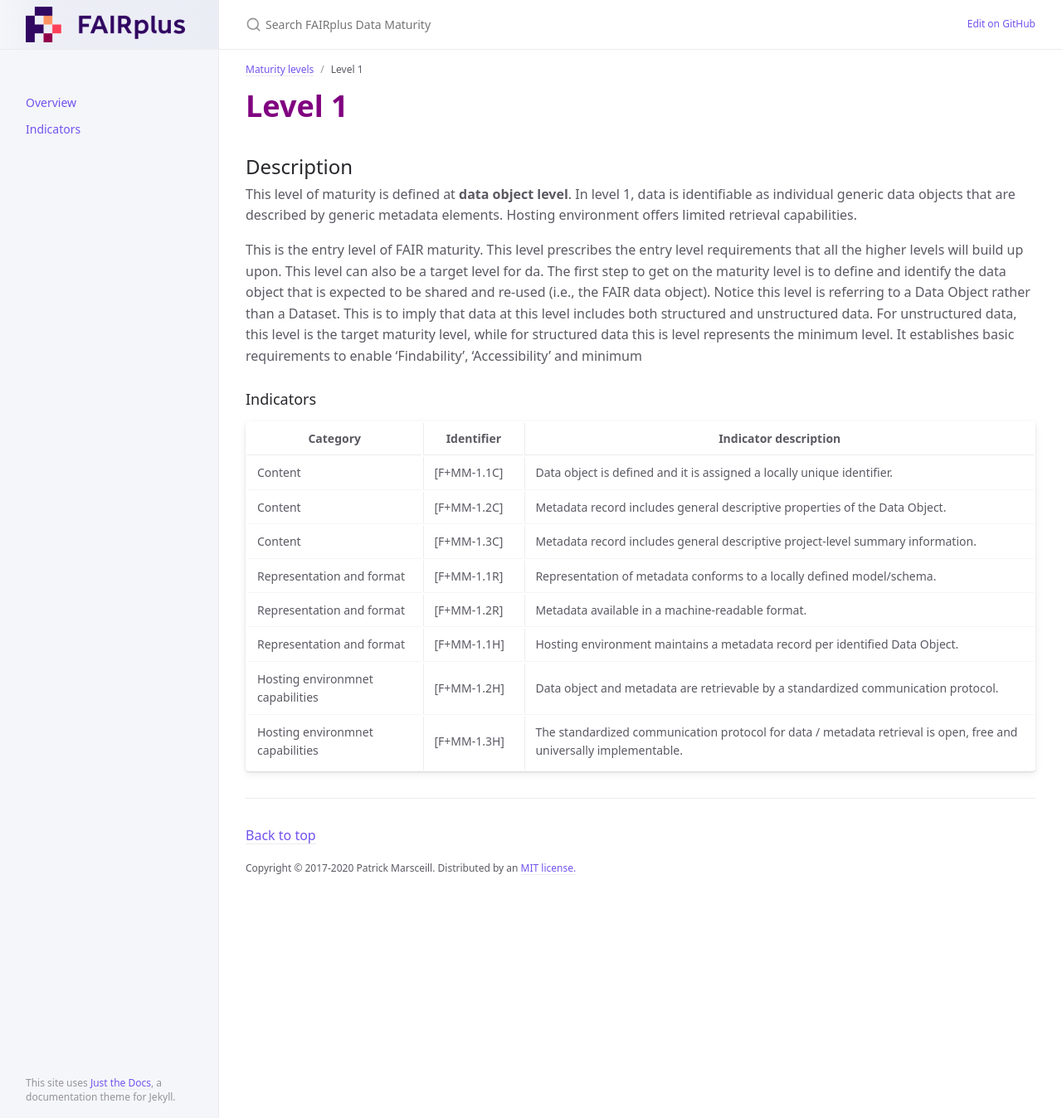
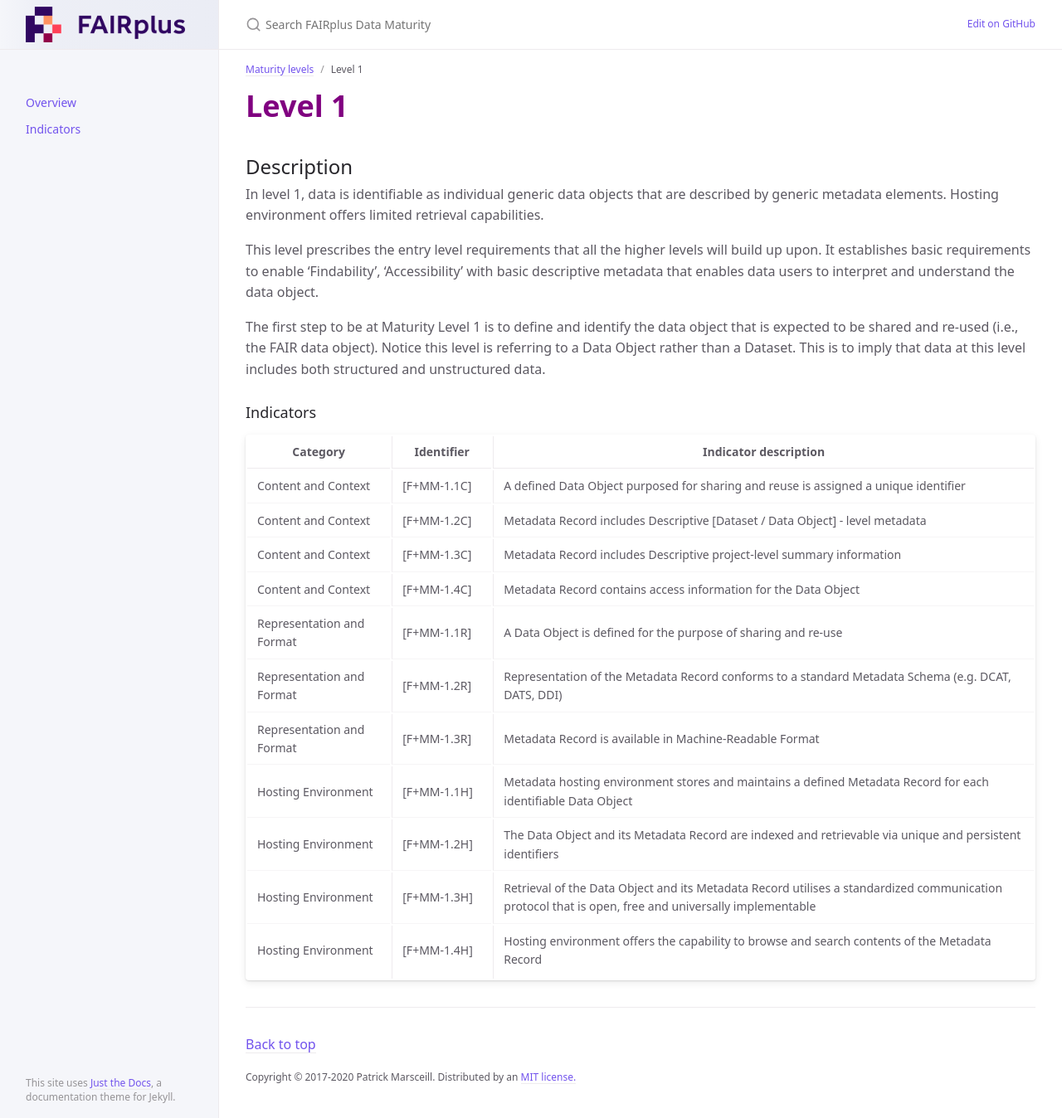
Before and after one commit to FAIRplus/Data-Maturity, a Jekyll site: the page built from docs/_levels/Level1.md, in a window 1280 px wide and 1348 px high. Shown: the whole window at 83% size. Built offline with Jekyll 4.4.1, drawn with Linux system fonts in a browser that asks for light colours.

```diff
--- a/docs/_levels/Level1.md
+++ b/docs/_levels/Level1.md
@@ -9,20 +9,24 @@
 
 ## Description
 
-This level of maturity is defined at **data object level**. In level 1, data is identifiable as individual generic data objects that are described by generic metadata elements. Hosting environment offers limited retrieval capabilities.
+In level 1, data is identifiable as individual generic data objects that are described by generic metadata elements. Hosting environment offers limited retrieval capabilities.
 
-This is the entry level of FAIR maturity. This level prescribes the entry level requirements that all the higher levels will build up upon. This level can also be a target level for da.
-The first step to get on the maturity level is to define and identify the data object that is expected to be shared and re-used (i.e., the FAIR data object). Notice this level is referring to a Data Object rather than a Dataset. This is to imply that data at this level includes both structured and unstructured data. For unstructured data, this level is the target maturity level, while for structured data this is level represents the minimum level. It establishes basic requirements to enable 'Findability', 'Accessibility' and minimum
+This level prescribes the entry level requirements that all the higher levels will build up upon. It establishes basic requirements to enable 'Findability', 'Accessibility' with basic descriptive metadata that enables data users to interpret and understand the data object.
+
+The first step to be at Maturity Level 1 is to define and identify the data object that is expected to be shared and re-used (i.e., the FAIR data object). Notice this level is referring to a Data Object rather than a Dataset. This is to imply that data at this level includes both structured and unstructured data.
 
 ### Indicators
 
 | Category | Identifier | Indicator description |
 | -------- | ---------- | ---------------------- |
-| Content | [F+MM-1.1C] | Data object is defined and it is assigned a locally unique identifier. |
-| Content | [F+MM-1.2C] | Metadata record includes general descriptive properties of the Data Object. |
-| Content | [F+MM-1.3C] | Metadata record includes general descriptive project-level summary information. |
-| Representation and format |  [F+MM-1.1R] | Representation of metadata conforms to a locally defined model/schema. |
-| Representation and format |  [F+MM-1.2R] | Metadata available in a machine-readable format. |
-| Representation and format |  [F+MM-1.1H] | Hosting environment maintains a metadata record per identified Data Object. |
-| Hosting environmnet capabilities | [F+MM-1.2H] | Data object and metadata are retrievable by a standardized communication protocol. |
-| Hosting environmnet capabilities | [F+MM-1.3H] | The standardized communication protocol for data / metadata retrieval is open, free and universally implementable. |
+| Content and Context | [F+MM-1.1C] | A defined Data Object purposed for sharing and reuse is assigned a unique identifier |
+| Content and Context | [F+MM-1.2C] | Metadata Record includes Descriptive \[Dataset / Data Object] - level metadata  |
+| Content and Context | [F+MM-1.3C] | Metadata Record includes Descriptive project-level summary information |
+| Content and Context | [F+MM-1.4C] | Metadata Record contains access information for the Data Object |
+| Representation and Format |  [F+MM-1.1R] | A Data Object is defined for the purpose of sharing and re-use |
+| Representation and Format |  [F+MM-1.2R] | Representation of the Metadata Record conforms to a standard Metadata Schema (e.g. DCAT, DATS, DDI) |
+| Representation and Format |  [F+MM-1.3R] | Metadata Record is available in Machine-Readable Format |
+| Hosting Environment | [F+MM-1.1H] | Metadata hosting environment stores and maintains a defined Metadata Record for each identifiable Data Object |
+| Hosting Environment | [F+MM-1.2H] | The Data Object and its Metadata Record are indexed and retrievable via unique and persistent identifiers |
+| Hosting Environment | [F+MM-1.3H] | Retrieval of the Data Object and its Metadata Record utilises a standardized communication protocol that is open, free and universally implementable |
+| Hosting Environment | [F+MM-1.4H] | Hosting environment offers the capability to browse and search contents of the Metadata Record  |
```
Also changed, not shown: docs/_levels/Level0.md (+9 -8 lines), docs/_levels/Level2.md (+14 -11 lines).
